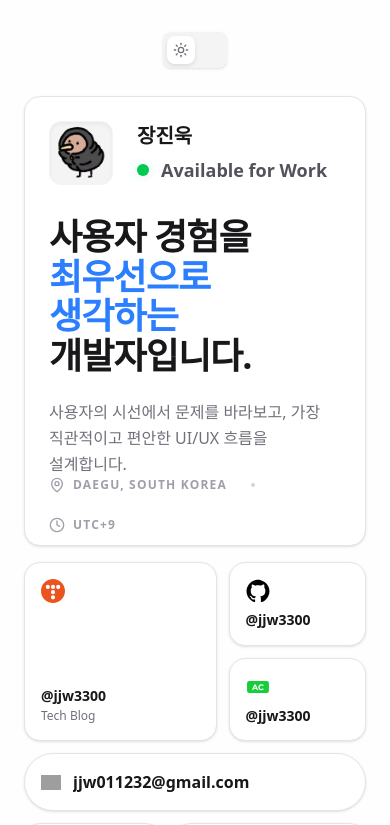
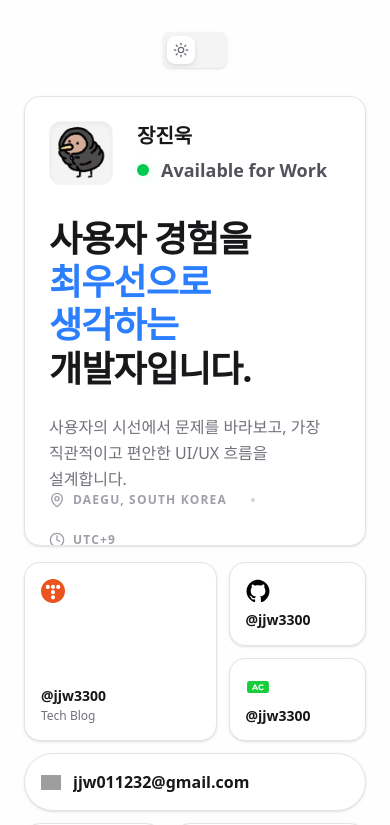
Before and after one commit to jjw3300/portfolio, a React (Vite) app: page / in a window 390 px wide. Shown: the top 825 px of the page. Built offline with nearby package versions, Linux system fonts and the light colour scheme; grey boxes are pictures that could not be loaded; a web font is replaced by a local one.

Commit message:
fix: 인스타그램 페이지 디자인 수정

```diff
--- a/src/components/sections/InstagramSection.tsx
+++ b/src/components/sections/InstagramSection.tsx
@@ -85,7 +85,7 @@ const InstagramSection: React.FC = () => {
   });
 
   return (
-    <div className="w-full md:w-130 h-auto md:h-130 shrink-0 bg-white dark:bg-zinc-900 border border-zinc-200 dark:border-zinc-800 rounded-2xl p-4 md:p-6 flex flex-col relative overflow-hidden transition-all duration-300 shadow-sm">
+    <div className="w-full md:w-118 h-auto md:h-130 shrink-0 bg-white dark:bg-zinc-900 border border-zinc-200 dark:border-zinc-800 rounded-2xl p-4 md:p-6 flex flex-col relative overflow-hidden transition-all duration-300 shadow-sm">
       {/* Header */}
       <div className="shrink-0 mb-3 md:mb-5 flex items-center justify-between gap-1 overflow-hidden">
         <h3 className="text-2xl md:text-3xl font-black text-zinc-900 dark:text-white flex items-center tracking-tight">
@@ -98,10 +98,10 @@ const InstagramSection: React.FC = () => {
       </div>
 
       {/* Content */}
-      <div className="flex-1 overflow-hidden relative flex gap-4 md:gap-6 -mx-4 md:-mx-6">
+      <div className="flex-1 overflow-hidden relative flex gap-6 md:gap-14 -mx-4 md:-mx-6">
         {randomVideos.length > 0 ? (
           randomVideos.map((videoSrc, idx) => (
-            <div key={idx} className="flex-1 min-w-0 h-full">
+            <div key={idx} className="flex-1 min-w-0 aspect-9/16 md:aspect-auto md:h-full bg-black">
               <ReporterVideo url={videoSrc} />
             </div>
           ))
--- a/src/components/sections/IntroSection.tsx
+++ b/src/components/sections/IntroSection.tsx
@@ -49,7 +49,7 @@ const IntroSection: React.FC = () => {
             </div>
           </div>
 
-          <h1 className="text-4xl md:text-4xl lg:text-4xl font-black text-zinc-900 dark:text-white leading-[1.1] tracking-tight mb-6 break-keep">
+          <h1 className="text-4xl md:text-4xl lg:text-4xl font-black text-zinc-900 dark:text-white leading-[1.2] tracking-tight mb-6 break-keep">
             사용자 경험을
             <br />
             <span className="text-blue-500">최우선으로 생각하는</span>
```
